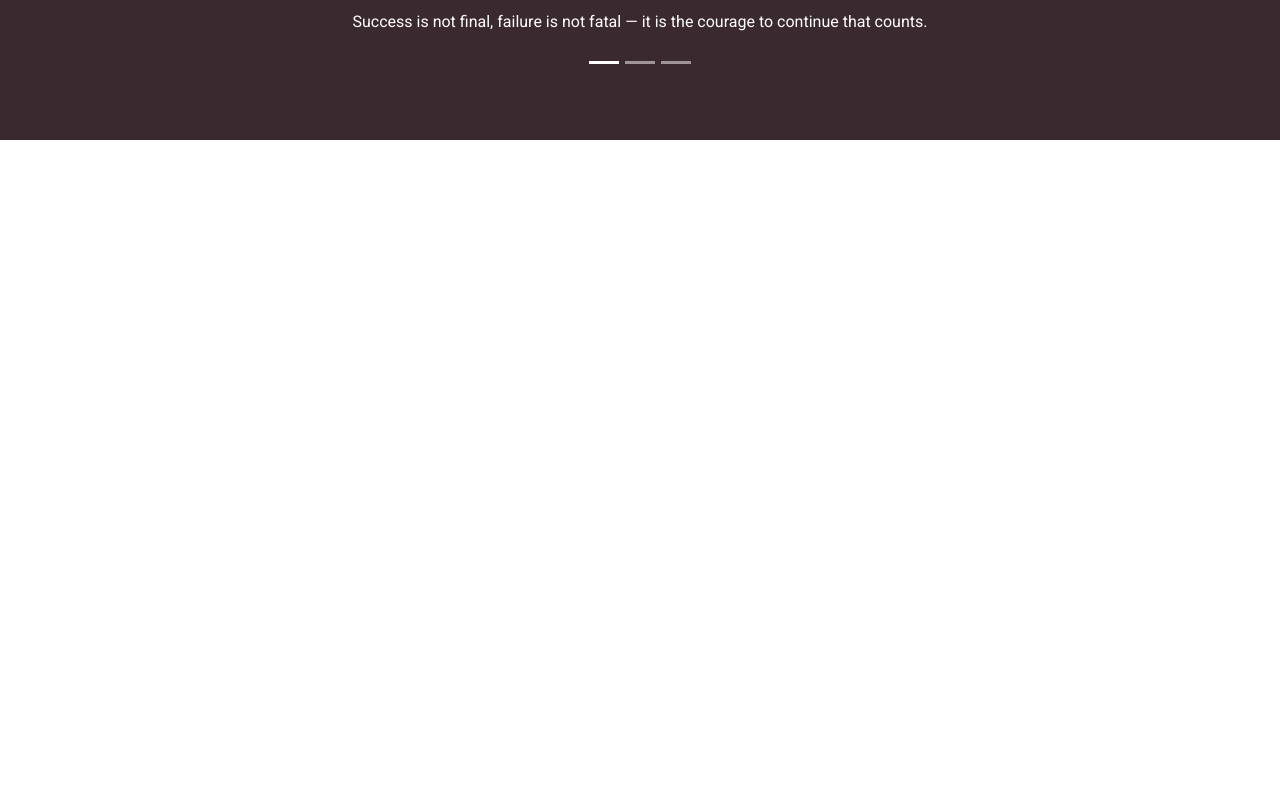
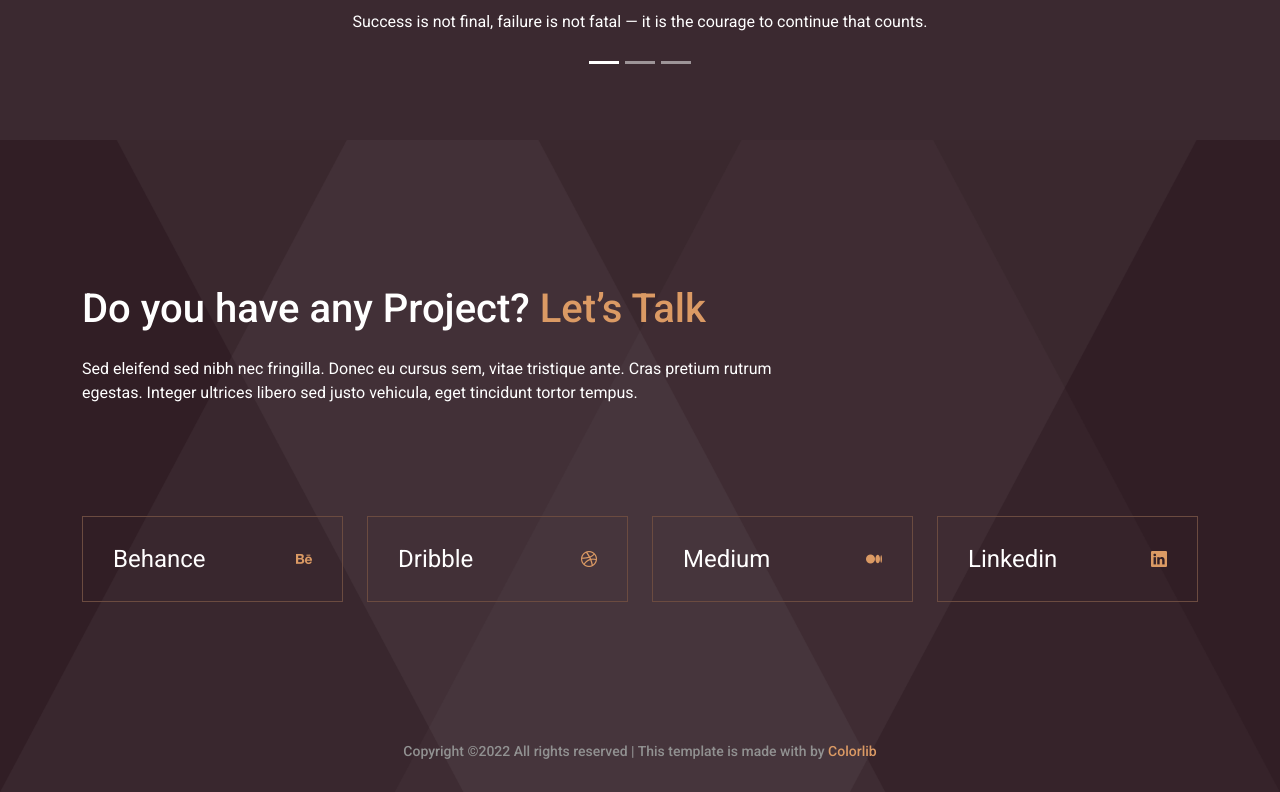
Before and after one commit to Arian-khamesi/Personal-Site, a React (Create React App) app: page / in a window 1280 px wide. Shown: the part 4594-5386 px from the top of the page. Before the commit the page ends 4734 px from the top, so only its background shows below. Built offline with nearby package versions, Linux system fonts and the light colour scheme.

Commit message:
set footer

```diff
--- a/src/App.js
+++ b/src/App.js
@@ -2,12 +2,14 @@
 import './App.css';
 import Header from "./Components/Header/Header"
 import Body from './Components/MainBody/Body';
+import Footer from './Components/Footer/Footer';
 
 function App() {
   return (
     <>
     <Header/>
     <Body/>
+    <Footer/>
     </>
   );
 }
--- /dev/null
+++ b/src/Components/Footer/Footer.jsx
@@ -0,0 +1,47 @@
+import React from 'react'
+
+export default function Footer() {
+    return (
+        <div class="w-100 sixth-bg">
+            <div class="container">
+                <div class="row m-90">
+                    <div class="col-lg-8">
+                        <h3 class="text-white fs-1 mb-4 custom-font">Do you have any Project? <a href="#" class="text-decoration-none color custom-font">Let’s Talk</a></h3>
+                        <p class="text-white custom-font">Sed eleifend sed nibh nec fringilla. Donec eu cursus sem, vitae tristique ante. Cras pretium rutrum egestas. Integer ultrices libero sed justo vehicula, eget tincidunt tortor tempus.</p>
+                    </div>
+                </div>
+                <div class="row">
+                    <div class="col-12 col-md-3">
+                        <div class="py-4 d-flex justify-content-between align-items-center px-custom custom-border icon-cell">
+                            <span class="text-white custom-span custom-font">Behance</span>
+                            <a href="#"><i class="bi bi-behance icon"></i></a>
+                        </div>
+                    </div>
+                    <div class="col-12 col-md-3">
+                        <div class="py-4 d-flex justify-content-between align-items-center px-custom custom-border icon-cell">
+                            <span class="text-white custom-span custom-font">Dribble</span>
+                            <a href="#"><i class="bi bi-dribbble icon"></i></a>
+                        </div>
+                    </div>
+                    <div class="col-12 col-md-3">
+                        <div class="py-4 d-flex justify-content-between align-items-center px-custom custom-border icon-cell">
+                            <span class="text-white custom-span custom-font">Medium</span>
+                            <a href="#"><i class="bi bi-medium icon"></i></a>
+                        </div>
+                    </div>
+                    <div class="col-12 col-md-3">
+                        <div class="py-4 d-flex justify-content-between align-items-center px-custom custom-border icon-cell">
+                            <span class="text-white custom-span custom-font">Linkedin</span>
+                            <a href="#"><i class="bi bi-linkedin icon"></i></a>
+                        </div>
+                    </div>
+                </div>
+                <div class="row">
+                    <div class="col-xl-12">
+                        <p class="text-center copy custom-font">Copyright ©2022 All rights reserved | This template is made with by <a href="https://colorlib.com/" class="text-decoration-none color custom-font">Colorlib</a></p>
+                    </div>
+                </div>
+            </div>
+        </div>
+    )
+}
```
